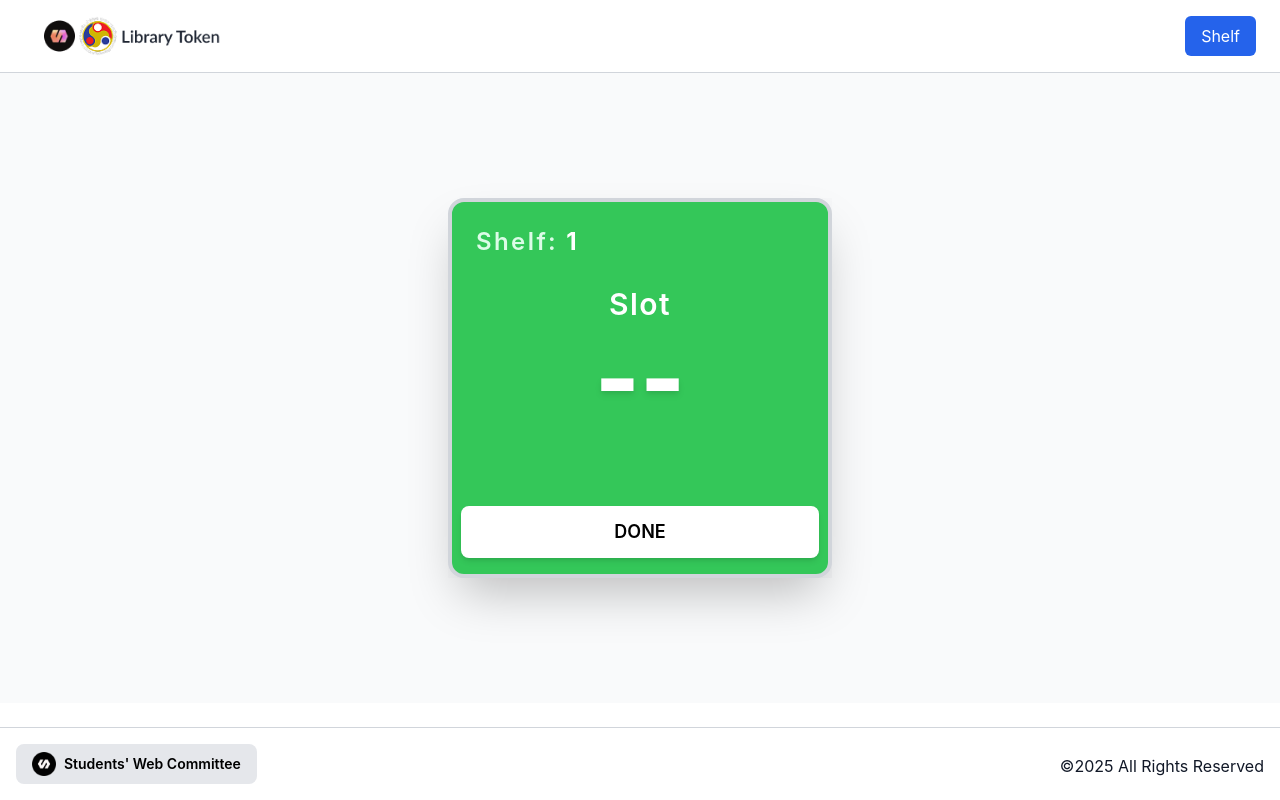
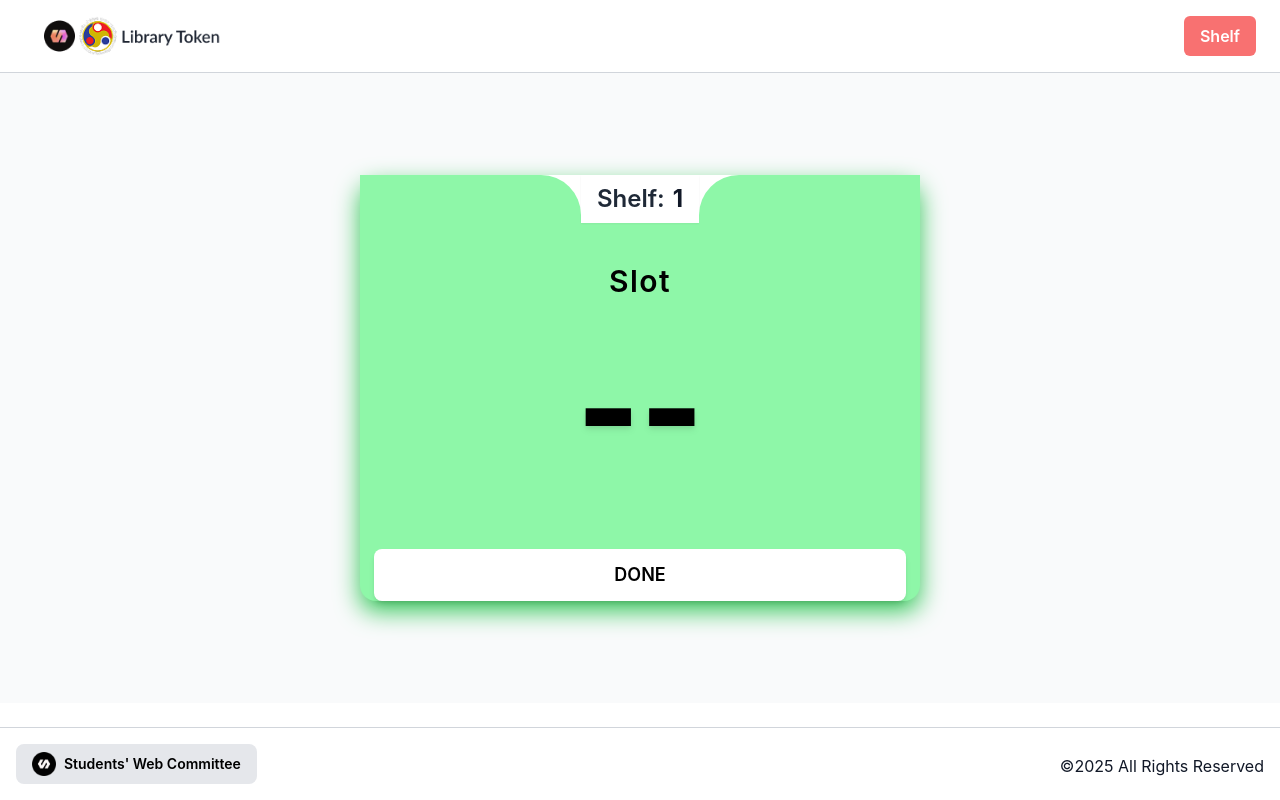
Before and after one commit to swciitg/Library-Token-2025, a React (Create React App) app in the folder frontend/: page /test/library/slot in a window 1280 px wide. Built offline with nearby package versions, Linux system fonts and the light colour scheme; no server answers.

Commit message:
Refactor Header component for navigation and update RollNoEntry and Shelfs components for improved layout and styling

```diff
--- a/frontend/src/components/Header.jsx
+++ b/frontend/src/components/Header.jsx
@@ -1,25 +1,27 @@
 import React from "react";
 import logo from "../images/swc-logo.png";
-import { useNavigate } from "react-router-dom";
+import { useLocation, useNavigate } from "react-router-dom";
 
 export const Header = () => {
   const navigate = useNavigate();
+  const location = useLocation();
+  const isShelfPage = location.pathname.split("/").pop() === "shelf";
   return (
     <div>
       <div className="relative flex items-center px-6 py-4 border-b border-gray-300">
         <img
-          onClick={() => window.open("https://swc.iitg.ac.in", "")}
+          onClick={() => navigate("/")}
           src={logo}
           alt="SWC Library Token"
           className=" h-10 cursor-pointer"
         />
 
-        <button
-          onClick={() => navigate("/shelf")}
-          className="absolute right-6 bg-blue-600 text-bold text-white px-4 py-2 rounded-md hover:bg-red-700 transition"
-        >
-          Shelf
-        </button>
+<button
+      onClick={() => navigate(isShelfPage ? "/" : "/shelf")}
+      className="absolute right-6 bg-red-400 font-semibold text-white px-4 py-2 rounded-md hover:bg-red-700 transition"
+    >
+      {isShelfPage ? "Home" : "Shelf"}
+    </button>
       </div>
     </div>
   );
--- a/frontend/src/components/RollNoEntry.jsx
+++ b/frontend/src/components/RollNoEntry.jsx
@@ -83,13 +83,15 @@ export default function RollEntry() {
 
   return (
     <>
-      <div className="flex flex-col items-center justify-center min-h-[60vh]">
+      <div className="flex flex-col items-center justify-center  min-h-[60vh]">
         <form
           onSubmit={handleSubmit}
-          className="flex flex-col items-center bg-white p-8 rounded-lg shadow-lg space-y-6 w-80"
+          className="flex flex-col items-center bg-white p-8 rounded-lg shadow-lg space-y-6 w-[500px]"
         >
           <label htmlFor="roll" className="text-lg font-semibold">
             Scan the QR code
+          </label>
+          <label htmlFor="roll" className="text-lg font-semibold">QR कोड को स्कैन करें
           </label>
           <img src={QRscan} alt="QR Code" className="w-64 h-64" />
           <input
--- a/frontend/src/components/slot.jsx
+++ b/frontend/src/components/slot.jsx
@@ -71,30 +71,40 @@ function Shelfs() {
   else shelfNo = "5-B";
 
   return (
-    <div className="flex items-center justify-center bg-gradient-to-br from-gray-50 to-gray-100 font-[Inter]">
+    <div className=" font-[Inter] text-black">
    <div
-        className={`${SlotClass()} relative rounded-2xl
-          bg-[#34c759]
-          border-4 shadow-2xl p-10 w-96 h-[380px]
-          flex flex-col items-center justify-center
-          transition-all duration-300`}
+  className={`${SlotClass()} rounded-2xl
+    w-[70vh]  flex flex-col gap-10 items-center justify-center
+    transition-all duration-300 p-0 bg-[#8ef7a8]
+     shadow-lg`}
+  style={{
+    boxShadow: '0 10px 25px #34c759' // green shadow
+  }}
 >
+
        {/* Shelf */}
-        <div className="absolute top-6 left-6 text-left">
-          <span className="text-2xl font-semibold tracking-widest text-green-100">
+       <div className="flex bg-white justify-center h-full items- w-full">
+        <div className=" bg-[#8ef7a8] w-full rounded-tr-[40px] h-12  text-2xl">
+
+        </div>
+<div className="flex items-center justify-center gap-2 px-4 py-2  bg-white   shadow-sm">
+  <span className="text-2xl font-semibold text-gray-800">
     Shelf:
   </span>
-          <span className="ml-2 text-2xl font-bold text-white">
+  <span className="text-2xl font-bold text-gray-900">
     {shelfNo || "--"}
   </span>
 </div>
+<div className=" bg-[#8ef7a8] rounded-tl-[40px] w-full h-12 text-2xl">
+</div>
 
+</div>
         {/* Slot */}
-        <div className="flex mt-[-4rem] flex-col items-center justify-center">
-          <span className="text-3xl tracking-wider text-white mb-2 font-semibold">
+        <div className="flex flex-col items-center  justify-center">
+          <span className="text-3xl tracking-wider  mb-2 font-semibold">
             Slot
           </span>
-          <span className="text-8xl font-extrabold text-white drop-shadow-md leading-none">
+          <span className="text-[135px] font-extrabold  drop-shadow-md ">
             {showSlot || "--"}
           </span>
         </div>
@@ -102,7 +112,7 @@ function Shelfs() {
         {/* Done button */}
         <button
           onClick={newEntry}
-          className="absolute bottom-4 w-[95%] rounded-lg bg-white px-4 py-3 text-black text-lg font-semibold shadow-md hover:from-indigo-700 hover:to-indigo-600 focus:outline-none focus:ring-2 focus:ring-indigo-400 transition-all"
+          className="w-[95%] rounded-lg  bg-white px-4 py-3 text-black text-lg font-semibold shadow-md hover:from-indigo-700 hover:to-indigo-600 focus:outline-none focus:ring-2 focus:ring-indigo-400 transition-all"
         >
           DONE
         </button>
```
Lines whose indentation alone changed are shown as unchanged.
